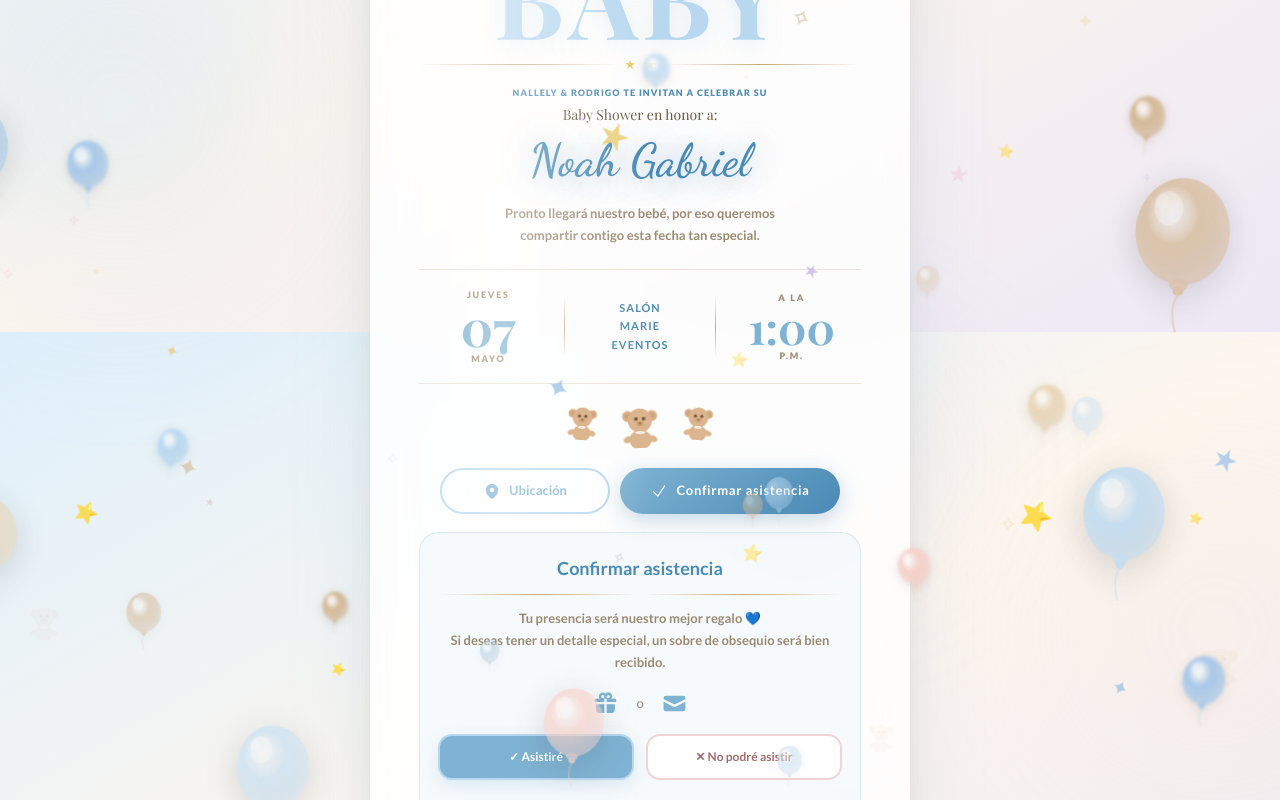
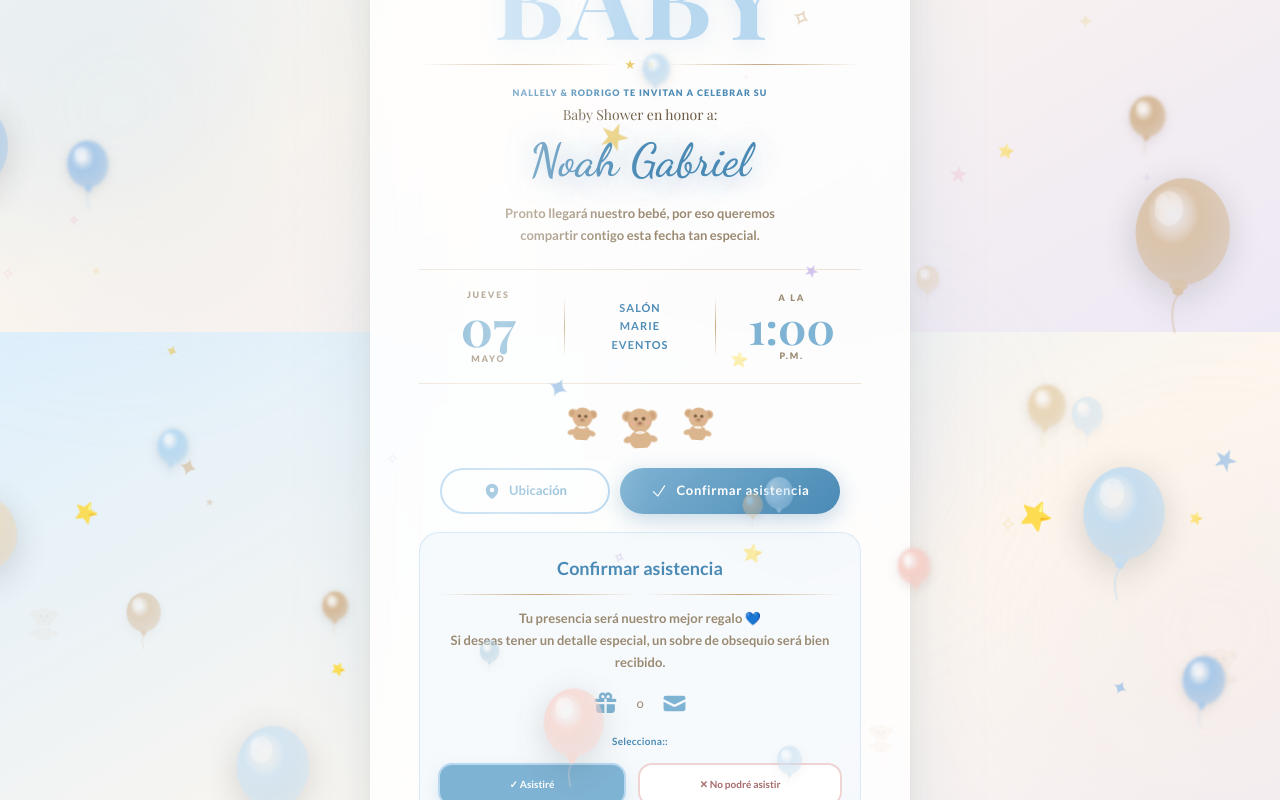
Before and after one commit to CristhainDev/invitaciones, a Next.js app: page /invitation in a window 1280 px wide. Both pictures are taken after a click on the button "Confirmar asistencia". Shown: the part 468-1268 px from the top of the page. Built offline with nearby package versions, Linux system fonts and the light colour scheme; no server answers; a web font is replaced by a local one.

Commit message:
14ro deploy

```diff
--- a/components/invitations/RSVPForm.tsx
+++ b/components/invitations/RSVPForm.tsx
@@ -24,6 +24,7 @@ export function RSVPForm({
   handleSubmit,
 }: RSVPFormProps) {
   const [isSubmitting, setIsSubmitting] = useState(false);
+  const [errorMessage, setErrorMessage] = useState("");
 
   const onSubmit = async (
     e: React.FormEvent<HTMLFormElement>
@@ -32,8 +33,8 @@ export function RSVPForm({
 
     if (isSubmitting) return;
 
-    if (guestsCount > 3) {
-      alert("El máximo permitido es de 3 asistentes");
+    if (guestsCount > 2) {
+      setErrorMessage("El máximo permitido es de 2 invitados.");
       return;
     }
 
@@ -43,6 +44,7 @@ export function RSVPForm({
       await handleSubmit(e);
     } finally {
       setIsSubmitting(false);
+      setErrorMessage("");
     }
   };
 
@@ -125,6 +127,16 @@ export function RSVPForm({
           gap: 14,
         }}
       >
+        <label
+          className="text-sm font-semibold tracking-wide text-center"
+          style={{
+            color: "#4a8ab5",
+            fontFamily: "Lato",
+            fontSize: "10px"
+          }}
+        >
+          Selecciona::
+        </label>
         <div
           style={{
             display: "flex",
@@ -138,14 +150,14 @@ export function RSVPForm({
             onClick={() => setAttending(true)}
             style={{
               flex: 1,
-              padding: "12px 16px",
+              padding: "6px 8px",
               borderRadius: "14px",
               border: "2px solid #b8d8f0",
               background: attending ? "#7fb3d3" : "white",
               color: attending ? "white" : "#4a8ab5",
               fontFamily: "Lato",
               fontWeight: 700,
-              fontSize: "12px",
+              fontSize: "10px",
               cursor: isSubmitting ? "not-allowed" : "pointer",
               transition: "all 0.2s ease",
               boxShadow: attending
@@ -172,7 +184,7 @@ export function RSVPForm({
                 attending === false ? "white" : "#a56b6b",
               fontFamily: "Lato",
               fontWeight: 700,
-              fontSize: "12px",
+              fontSize: "10px",
               cursor: isSubmitting ? "not-allowed" : "pointer",
               transition: "all 0.2s ease",
               boxShadow:
@@ -192,6 +204,7 @@ export function RSVPForm({
             style={{
               color: "#4a8ab5",
               fontFamily: "Lato",
+              fontSize: "10px"
             }}
           >
             Nombre:
@@ -222,6 +235,7 @@ export function RSVPForm({
             style={{
               color: "#4a8ab5",
               fontFamily: "Lato",
+              fontSize: "10px"
             }}
           >
             Invitados:
@@ -233,7 +247,7 @@ export function RSVPForm({
             inputMode="numeric"
             pattern="[0-9]*"
             min={1}
-            max={3}
+            max={2}
             placeholder="Máximo 3 asistentes"
             value={guestsCount}
             onChange={(e) =>
@@ -251,6 +265,27 @@ export function RSVPForm({
             }}
           />
         </div>
+
+
+        {errorMessage && (
+          <div
+            style={{
+              background: "#fff4f4",
+              border: "1px solid #f5c2c2",
+              color: "#b54747",
+              padding: "12px 14px",
+              borderRadius: "14px",
+              fontSize: "13px",
+              fontWeight: 600,
+              fontFamily: "Lato",
+              textAlign: "center",
+              boxShadow: "0 6px 18px rgba(181,71,71,0.08)",
+              animation: "popIn 0.25s ease",
+            }}
+          >
+            ⚠ {errorMessage}
+          </div>
+        )}
 
         <button
           type="submit"
```
